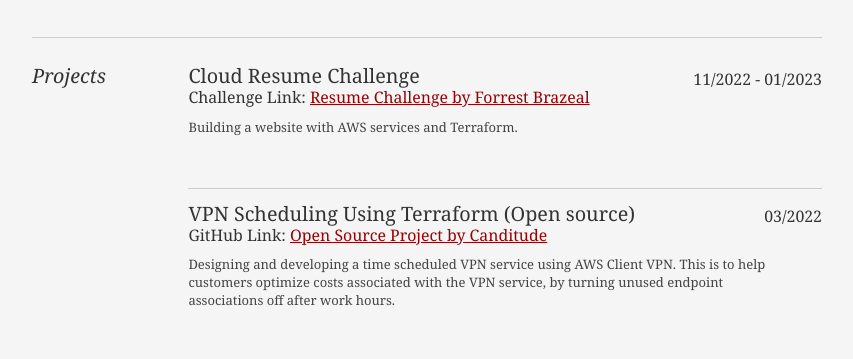
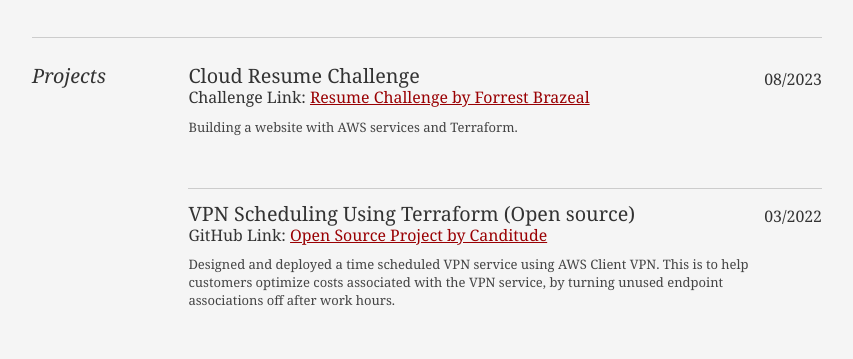
Before and after one commit to Oyaps/aws_cloud_resume_challenge, a plain HTML site: page resume-frontend/index.html in a window 1280 px wide. Shown: the part 771-1130 px from the top of the page, without its empty margins (213-1066 px from the left). Drawn offline with Linux system fonts and the light colour scheme; no server answers.

Commit message:
website changes

```diff
--- a/resume-frontend/index.html
+++ b/resume-frontend/index.html
@@ -123,7 +123,7 @@
 								<h2>Cloud Resume Challenge</h2>
 								<!-- <h3>Blog Post: A Health Practitioner's Journey to the Cloud!</a></h3> -->
 								<h3>Challenge Link: <a href="https://cloudresumechallenge.dev/docs/the-challenge/aws/">Resume Challenge by Forrest Brazeal</a></h3>
-								<h4>11/2022 - 01/2023</h4>
+								<h4>08/2023</h4>
 								<p>Building a website with AWS services and Terraform.</p>
 								</div>
 
@@ -132,7 +132,7 @@
 									<h2>VPN Scheduling Using Terraform (Open source)</h2>
 									<h3>GitHub Link: <a href="https://github.com/Oyaps/client_vpn">Open Source Project by Canditude</a></h3>
 									<h4>03/2022</h4>
-									<p>Designing and developing a time scheduled VPN service using AWS Client VPN. This is to help customers optimize costs
+									<p>Designed and deployed a time scheduled VPN service using AWS Client VPN. This is to help customers optimize costs
 									associated with the VPN service, by turning unused endpoint associations off after work hours.</p>
 								</div>
 
```
